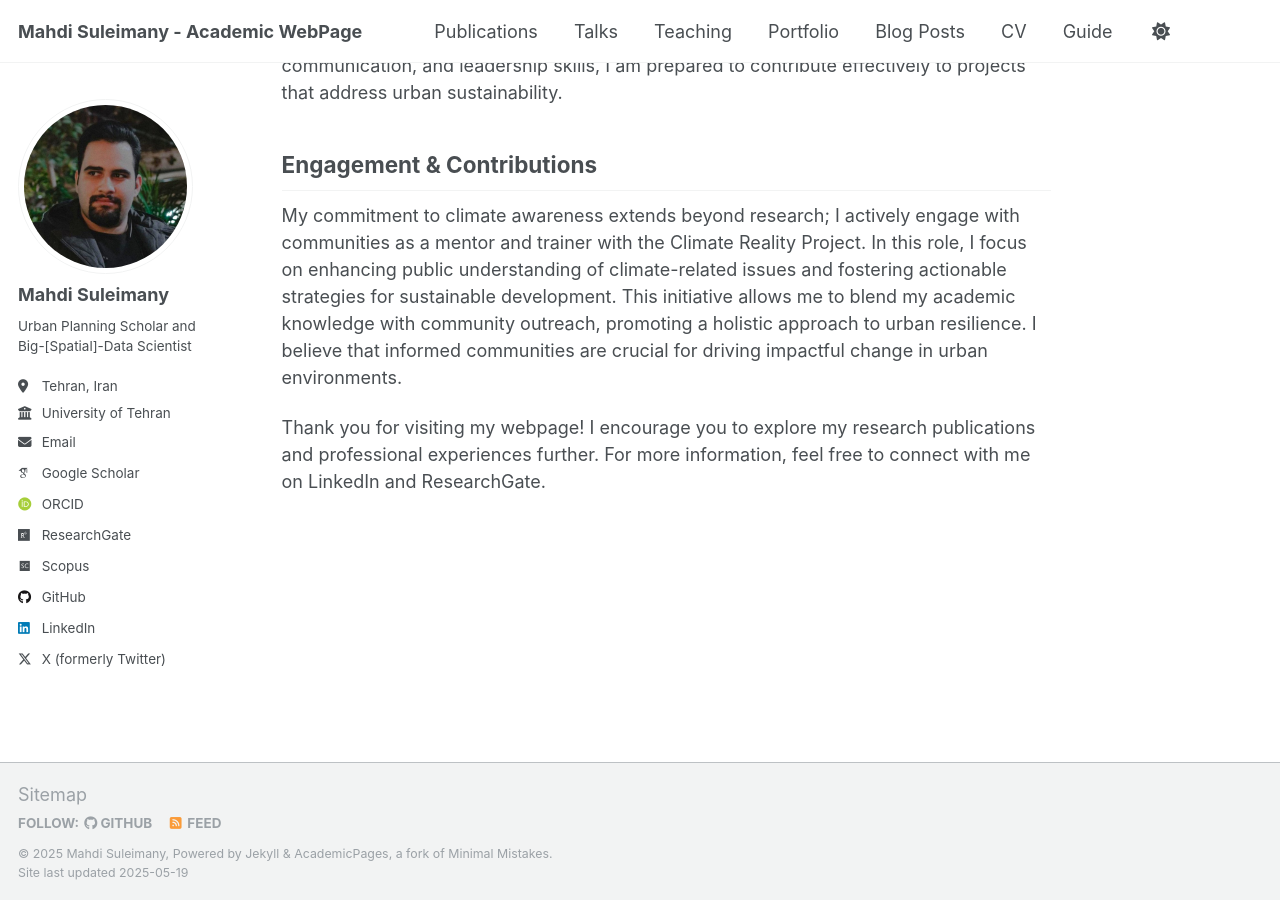
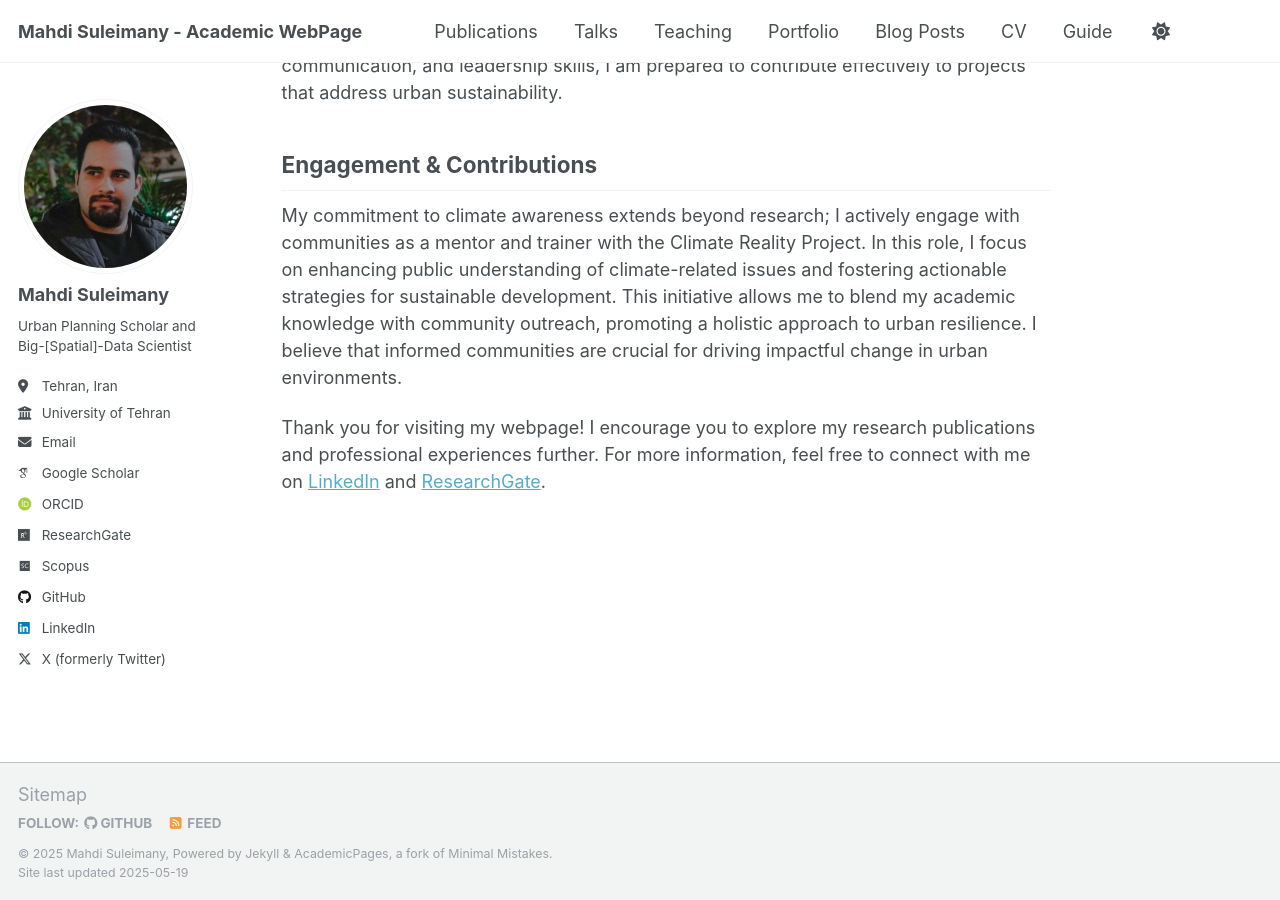
Before and after one commit to mo-soleimani/mo-soleimani.github.io, a Jekyll site: the page built from _pages/about.md, in a window 1280 px wide and 900 px high, scrolled down 1030 px. Built offline with Jekyll 4.4.1, drawn with Linux system fonts in a browser that asks for light colours; some web fonts are replaced.

```diff
--- a/_pages/about.md
+++ b/_pages/about.md
@@ -25,4 +25,4 @@ Engagement & Contributions
 ------
 My commitment to climate awareness extends beyond research; I actively engage with communities as a mentor and trainer with the Climate Reality Project. In this role, I focus on enhancing public understanding of climate-related issues and fostering actionable strategies for sustainable development. This initiative allows me to blend my academic knowledge with community outreach, promoting a holistic approach to urban resilience. I believe that informed communities are crucial for driving impactful change in urban environments.
 
-Thank you for visiting my webpage! I encourage you to explore my research publications and professional experiences further. For more information, feel free to connect with me on LinkedIn[](https://www.linkedin.com/in/mahdi-suleimany/) and ResearchGate[](https://www.researchgate.net/profile/Mahdi-Suleimany?ev=prf_overview).
+Thank you for visiting my webpage! I encourage you to explore my research publications and professional experiences further. For more information, feel free to connect with me on [LinkedIn](https://www.linkedin.com/in/mahdi-suleimany/) and [ResearchGate](https://www.researchgate.net/profile/Mahdi-Suleimany?ev=prf_overview).
```
